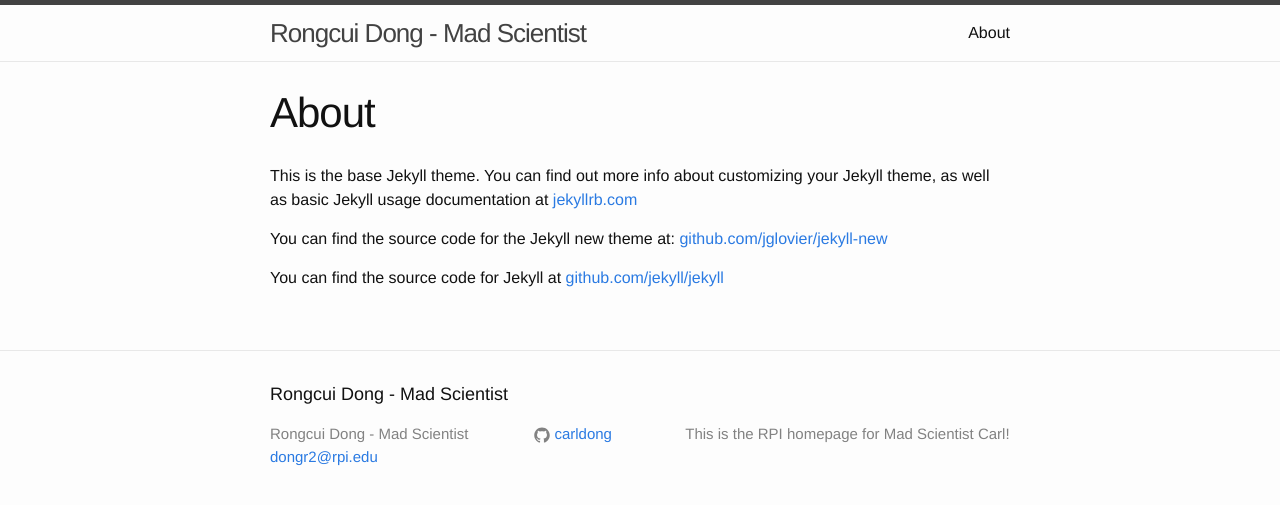
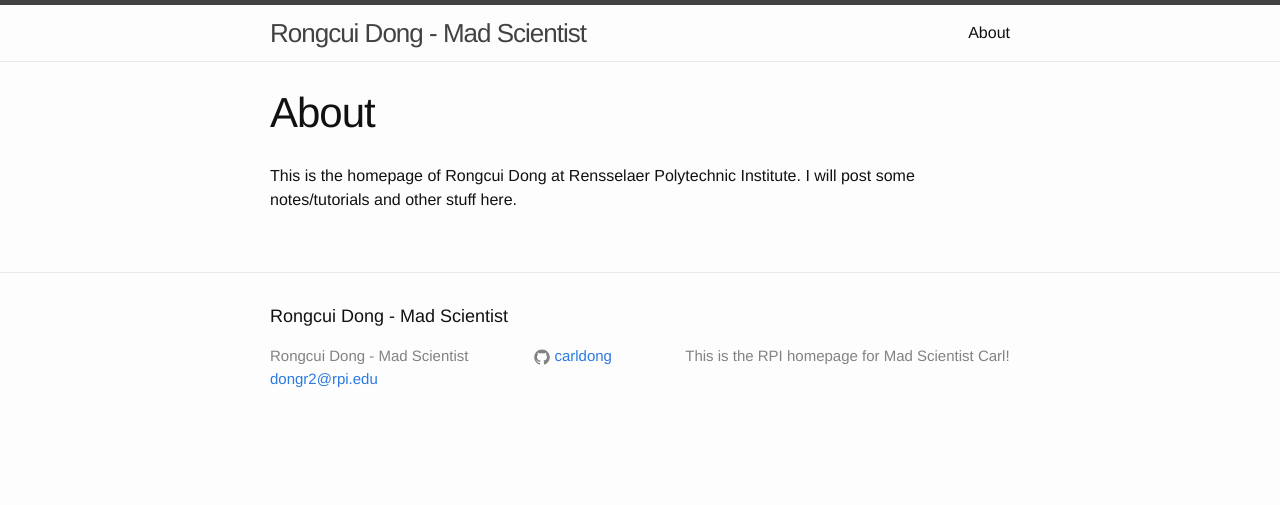
Before and after one commit to carldong/Personal-Blog, a Jekyll site: the page built from about.md, in a window 1280 px wide. Shown: the top 505 px of the page. Built offline with Jekyll 4.4.1, drawn with Linux system fonts in a browser that asks for light colours.

Commit message:
Updated About

```diff
--- a/about.md
+++ b/about.md
@@ -4,8 +4,10 @@ title: About
 permalink: /about/
 ---
 
-This is the base Jekyll theme. You can find out more info about customizing your Jekyll theme, as well as basic Jekyll usage documentation at [jekyllrb.com](http://jekyllrb.com/)
+<!-- This is the base Jekyll theme. You can find out more info about customizing your Jekyll theme, as well as basic Jekyll usage documentation at [jekyllrb.com](http://jekyllrb.com/) -->
 
-You can find the source code for the Jekyll new theme at: [github.com/jglovier/jekyll-new](https://github.com/jglovier/jekyll-new)
+<!-- You can find the source code for the Jekyll new theme at: [github.com/jglovier/jekyll-new](https://github.com/jglovier/jekyll-new) -->
 
-You can find the source code for Jekyll at [github.com/jekyll/jekyll](https://github.com/jekyll/jekyll)
+<!-- You can find the source code for Jekyll at [github.com/jekyll/jekyll](https://github.com/jekyll/jekyll) -->
+
+This is the homepage of Rongcui Dong at Rensselaer Polytechnic Institute. I will post some notes/tutorials and other stuff here.
```
